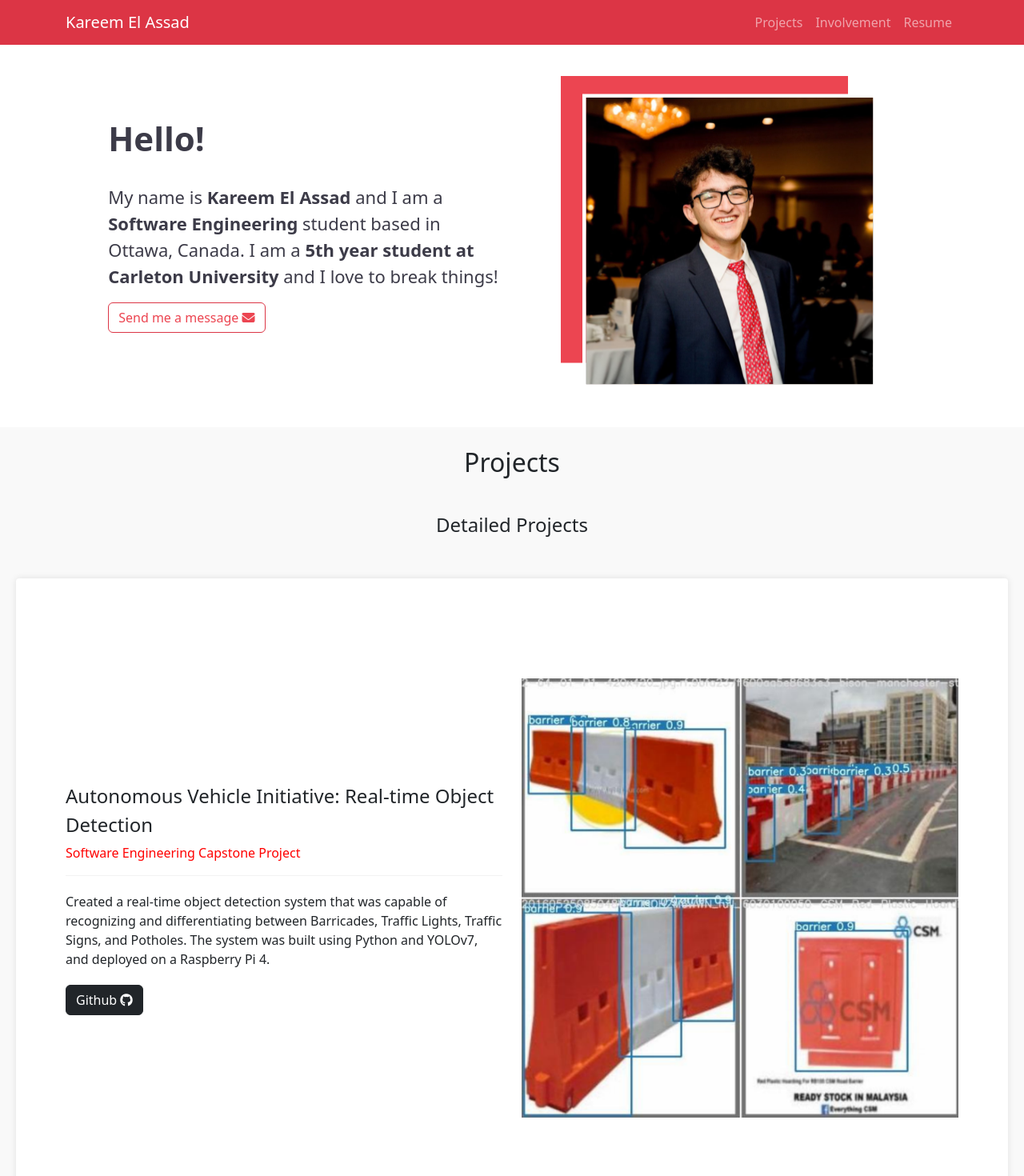
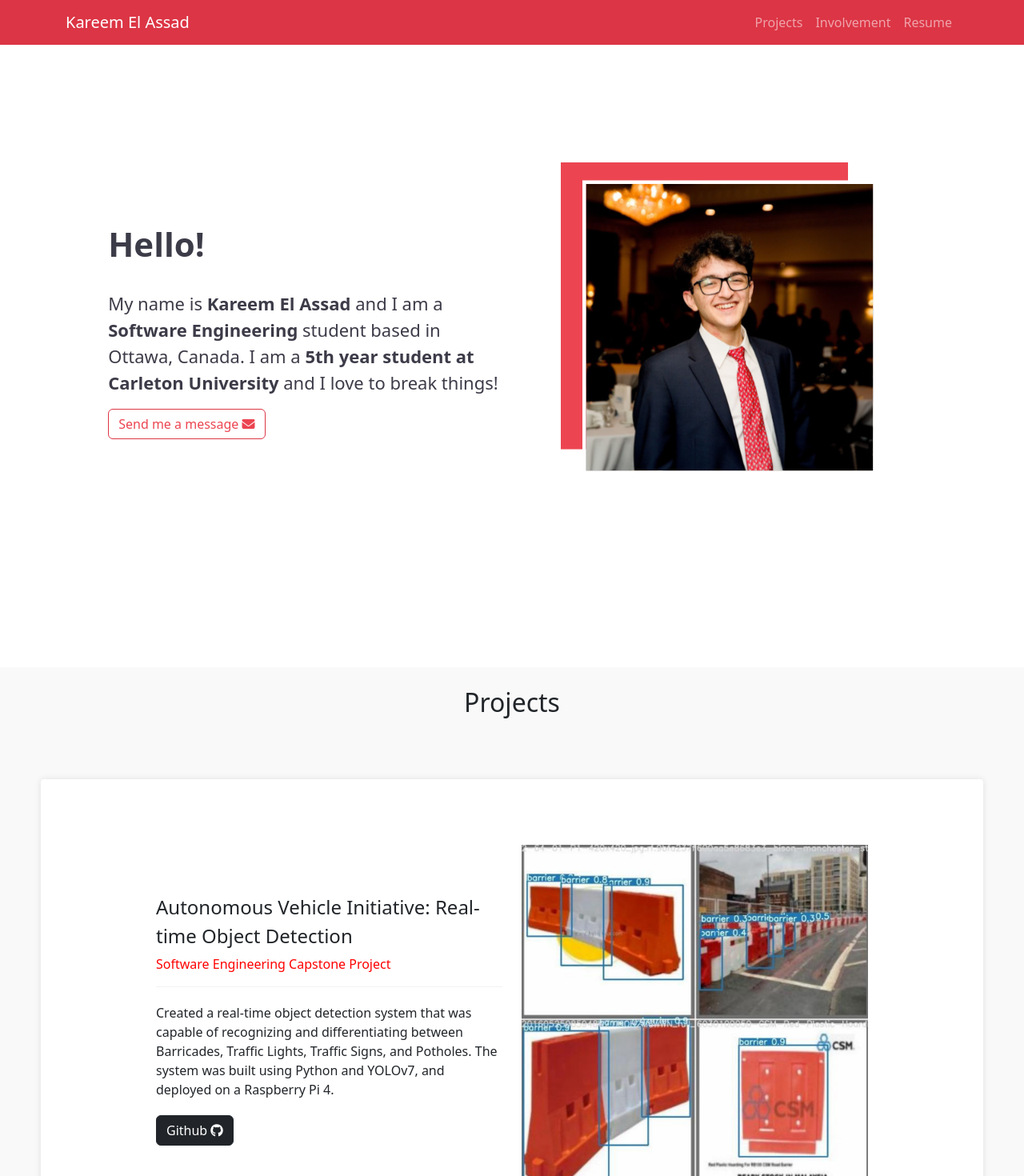
Before and after one commit to kareemassad/kareemelassad.me, a React (Create React App) app: page / in a window 1280 px wide. Shown: the top 1470 px of the page at 80% size. Built offline with nearby package versions, Linux system fonts and the light colour scheme.

Commit message:
added some fonts, cleaned up some css, and fixed spacing

```diff
--- a/package.json
+++ b/package.json
@@ -7,6 +7,7 @@
     "@testing-library/jest-dom": "^5.17.0",
     "@testing-library/react": "^13.4.0",
     "@testing-library/user-event": "^13.5.0",
+    "@vetixy/circular-std": "^1.0.0",
     "bootstrap": "^5.3.2",
     "fontawesome-free": "^1.0.4",
     "react": "^18.2.0",
--- a/src/App.js
+++ b/src/App.js
@@ -1,6 +1,7 @@
 import 'bootstrap/dist/css/bootstrap.min.css'
 import logo from './logo.svg';
 import './App.scss';
+import "@vetixy/circular-std"; //font
 import Header from './components/Header/Header';
 import Projects from './components/Projects/Projects';
 import Involvement from './components/Involvement/Involvement';
--- a/src/App.scss
+++ b/src/App.scss
@@ -1,38 +1,45 @@
-.App {
-  text-align: center;
+$base-color: #EC4551;
+
+@font-face {
+  font-family: Helvetica-Neue-STD-65;
+  src: url(./assets/fonts/helveticaNeue/Helvetica-Neue-LT-Std-65-Medium_22532.ttf);
 }
 
-.App-logo {
-  height: 40vmin;
-  pointer-events: none;
-}
+// .App {
+//   text-align: center;
+// }
 
-@media (prefers-reduced-motion: no-preference) {
-  .App-logo {
-    animation: App-logo-spin infinite 20s linear;
-  }
-}
+// .App-logo {
+//   height: 40vmin;
+//   pointer-events: none;
+// }
 
-.App-header {
-  background-color: #282c34;
-  min-height: 100vh;
-  display: flex;
-  flex-direction: column;
-  align-items: center;
-  justify-content: center;
-  font-size: calc(10px + 2vmin);
-  color: white;
-}
+// @media (prefers-reduced-motion: no-preference) {
+//   .App-logo {
+//     animation: App-logo-spin infinite 20s linear;
+//   }
+// }
 
-.App-link {
-  color: #61dafb;
-}
+// .App-header {
+//   background-color: #282c34;
+//   min-height: 100vh;
+//   display: flex;
+//   flex-direction: column;
+//   align-items: center;
+//   justify-content: center;
+//   font-size: calc(10px + 2vmin);
+//   color: white;
+// }
 
-@keyframes App-logo-spin {
-  from {
-    transform: rotate(0deg);
-  }
-  to {
-    transform: rotate(360deg);
-  }
-}
+// .App-link {
+//   color: #61dafb;
+// }
+
+// @keyframes App-logo-spin {
+//   from {
+//     transform: rotate(0deg);
+//   }
+//   to {
+//     transform: rotate(360deg);
+//   }
+// }
--- a/src/components/MainPage/MainPage.js
+++ b/src/components/MainPage/MainPage.js
@@ -24,7 +24,7 @@ export default class MainPage extends Component {
                                 </button>
                             </div>
                         </div>
-                        <div className="col-lg-6 col-sm-6 col-xs-6 slide-in-blurred-bottom ">
+                        <div className="col-lg-6 col-md-6 col-xs-6 slide-in-blurred-bottom ">
                             <img src={me} className="me" alt="loading..." />
                         </div>
                     </div>
--- a/src/components/MainPage/MainPage.scss
+++ b/src/components/MainPage/MainPage.scss
@@ -2,7 +2,7 @@
 
 .main-wrapper {
     width: 80.75%;
-    margin: 2% auto 0 auto;  // Adjusted margin to reduce space from header
+    margin: 10% auto 15% auto;  // Adjusted margin to reduce space from header
 }
 
 .banner-content {
@@ -44,7 +44,7 @@
     }
 
     .btn {
-        visibility: hidden;
+        // visibility: hidden;
     }
 
     .me {
@@ -61,6 +61,7 @@
     margin: 10%;
     position: relative;
     width: 80%;
+    margin-top: 0;
 }
 
 .theme-color {
@@ -72,7 +73,7 @@
 }
 
 #main {
-    padding-top: 20px;  // Reduced padding to bring closer to header
+    padding-top: 75px;  // Reduced padding to bring closer to header
     transition: margin-top 0.5s;
 }
 
--- a/src/components/Projects/ProjectDisplay.js
+++ b/src/components/Projects/ProjectDisplay.js
@@ -8,11 +8,11 @@ const ProjectDisplay = ({ image, title, type, description, link }) => {
             <div className="container">
                 <div className="row justify-content-center align-items-center">
 
-                    <div className="col-md-6 order-md-2">
+                    <div className="col-xl-6 order-lg-2">
                         <img src={image} className='project-image img-fluid' alt="Project" />
                     </div>
 
-                    <div className="col-md-6 order-md-1 project-description">
+                    <div className="col-xl-6 order-lg-1 project-description">
                         <div className="project-name">
                             {title}
                         </div>
--- a/src/components/Projects/ProjectDisplay.scss
+++ b/src/components/Projects/ProjectDisplay.scss
@@ -4,16 +4,17 @@
     background-color: #ffffff;
     margin: 20px 0;
     border-radius: 10px;
-    min-height: 10px;
-    min-height: 80vh;
+    // min-height: 10px;
+    min-height: 75vh;
     display: flex;
     align-items: center;
     justify-content: center;
     .container {
-        max-width: 1140px;
-        margin: auto;
+        max-width: 1440px;
+        margin: 100px;
         .row {
-            align-items: center;
+
+            height: 100%;
             .project-description {
                 .project-name {
                     font-size: 24px;
@@ -38,9 +39,13 @@
                 }
             }
             .project-image {
+                height: 100%;
+                display: flex;
+                align-items: center;
+                justify-content: center;
                 img {
+                    height: 100%;
                     width: 100%;
-                    max-width: 400px;
                     border-bottom: 2px solid #f0f0f0;
                     border-radius: 8px;
                     object-fit: cover;
--- a/src/components/Projects/Projects.js
+++ b/src/components/Projects/Projects.js
@@ -133,7 +133,6 @@ export default class Projects extends Component {
                 </div>
                 {/* Detailed Projects Section */}
                 <div className="container-projects detailed-projects">
-                    <h2>Detailed Projects</h2> {/* Heading for detailed projects */}
                     <div className="detailed-section">
                         {detailedProjects.map((project, index) => (
                             <ProjectDisplay key={index} {...project} />
--- a/src/components/Projects/Projects.scss
+++ b/src/components/Projects/Projects.scss
@@ -33,9 +33,12 @@
                 border-radius: 4px;
                 margin: 2rem 0;
                 flex-grow: 1;
-                height: 100vh;
+                height: 75vh;
                 padding: 2rem;
                 overflow-y: auto;
+                width: 95%;
+                //center the content
+                align-self: center;
             }
         }
 
--- a/src/index.scss
+++ b/src/index.scss
@@ -1,4 +1,5 @@
 body {
+  background-color: #FAF7F0;
   margin: 0;
   font-family: -apple-system, BlinkMacSystemFont, 'Segoe UI', 'Roboto', 'Oxygen',
     'Ubuntu', 'Cantarell', 'Fira Sans', 'Droid Sans', 'Helvetica Neue',
```
Also changed, not shown: src/assets/fonts/helveticaNeue/Helvetica-Neue-LT-Std-65-Medium_22532.ttf (added), src/variable.scss (line endings or trailing spaces), 1 other file (tests, documents, lock files or other folders).
